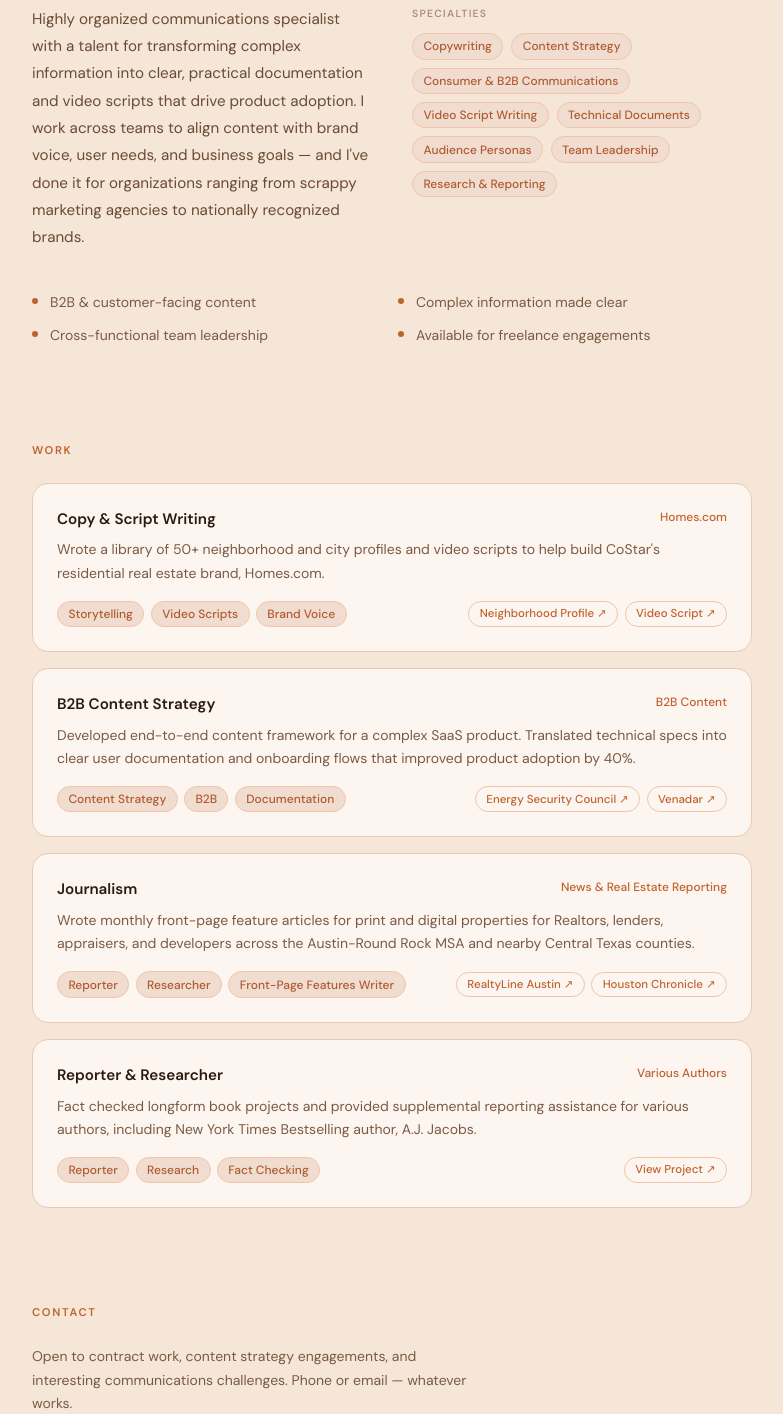
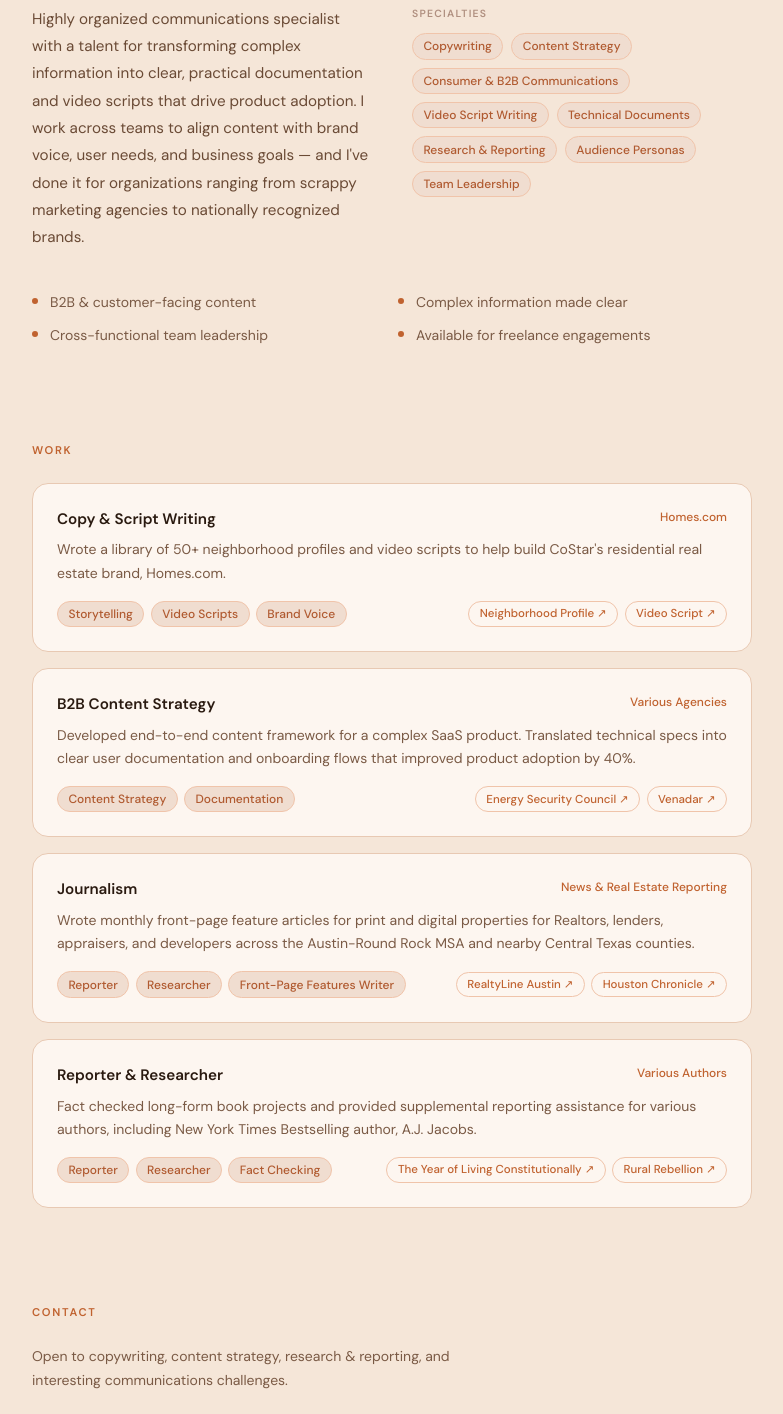
Before and after one commit to rikism-oss/portfolio-website, a React (Vite) app: page / in a window 1280 px wide. Shown: the part 520-1934 px from the top of the page, without its empty margins (248-1031 px from the left). Built offline with nearby package versions, Linux system fonts and the light colour scheme.

Commit message:
Update client and description fields in App.jsx

```diff
--- a/src/App.jsx
+++ b/src/App.jsx
@@ -7,7 +7,7 @@ const PROJECTS = [
     title: "Copy & Script Writing",
     client: "Homes.com",
     tags: ["Storytelling", "Video Scripts", "Brand Voice"],
-    desc: "Wrote a library of 50+ neighborhood and city profiles and video scripts to help build CoStar's residential real estate brand, Homes.com.",
+    desc: "Wrote a library of 50+ neighborhood profiles and video scripts to help build CoStar's residential real estate brand, Homes.com.",
     links: [
       { label: "Neighborhood Profile", url: "https://www.homes.com/local-guide/austin-tx/legend-oaks-neighborhood/" },
     { label: "Video Script", url: "https://www.homes.com/local-guide/austin-tx/legend-oaks-neighborhood/?dk=v6de4wd42r9rj/" },
@@ -15,8 +15,8 @@ const PROJECTS = [
   },
   {
     title: "B2B Content Strategy",
-    client: "B2B Content",
-    tags: ["Content Strategy", "B2B", "Documentation"],
+    client: "Various Agencies",
+    tags: ["Content Strategy", "Documentation"],
     desc: "Developed end-to-end content framework for a complex SaaS product. Translated technical specs into clear user documentation and onboarding flows that improved product adoption by 40%.",
     links: [ { label: "Energy Security Council", url: "https://rikimarkowitz.wordpress.com/wp-content/uploads/2011/10/patch-security.pdf" },
            { label: "Venadar", url: "https://rikimarkowitz.wordpress.com/wp-content/uploads/2011/10/cobra-verde-exec-summary-sample.pdf" }],
@@ -33,18 +33,19 @@ const PROJECTS = [
   {
     title: "Reporter & Researcher",
     client: "Various Authors",
-    tags: ["Reporter", "Research", "Fact Checking"],
-    desc: "Fact checked longform book projects and provided supplemental reporting assistance for various authors, including New York Times Bestselling author, A.J. Jacobs.",
+    tags: ["Reporter", "Researcher", "Fact Checking"],
+    desc: "Fact checked long-form book projects and provided supplemental reporting assistance for various authors, including New York Times Bestselling author, A.J. Jacobs.",
     links: [
-      { label: "View Project", url: "https://ajjacobs.com/books/the-year-of-living-constitutionally/" },
+      { label: "The Year of Living Constitutionally", url: "https://ajjacobs.com/books/the-year-of-living-constitutionally/" },
+      { label: "Rural Rebellion", url: "https://kansaspress.ku.edu/9780700640744/" },
     ],
   },
 ];
 
 const SKILLS = [
   "Copywriting", "Content Strategy", "Consumer & B2B Communications",
-  "Video Script Writing", "Technical Documents", "Audience Personas",
-  "Team Leadership", "Research & Reporting",
+  "Video Script Writing", "Technical Documents", "Research & Reporting", "Audience Personas",
+  "Team Leadership",
 ];
 
 const BULLETS = [
@@ -470,8 +471,8 @@ export default function App() {
         <section id="contact" style={{ scrollMarginTop: "5rem" }}>
           <p className="section-label">Contact</p>
           <p className="contact-sub">
-            Open to contract work, content strategy engagements, and interesting
-            communications challenges. Phone or email — whatever works.
+            Open to copywriting, content strategy, research & reporting, and interesting
+            communications challenges.
           </p>
           <div className="contact-row">
             <a href="mailto:rikism@gmail.com" className="cta-btn">
```
